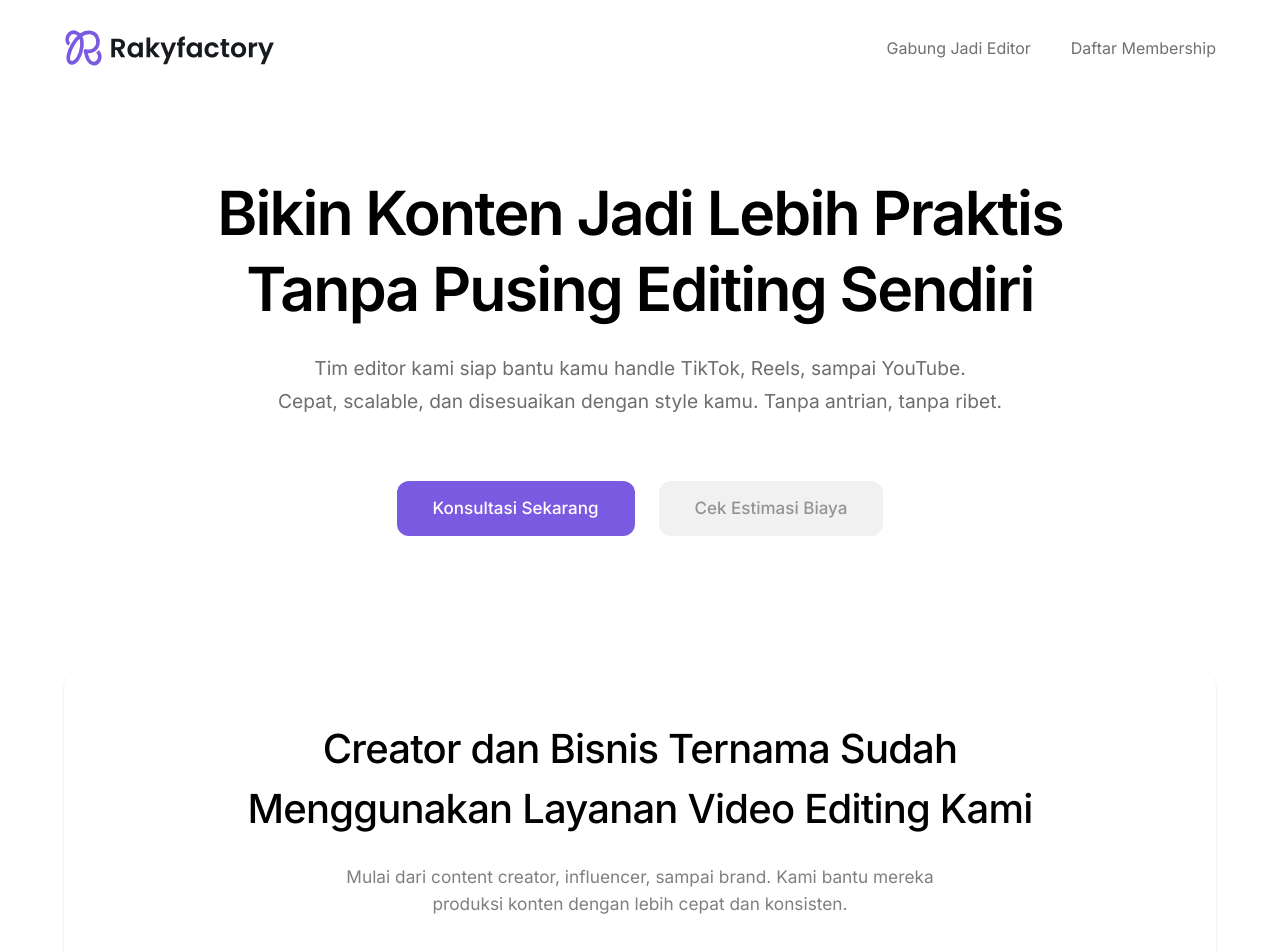
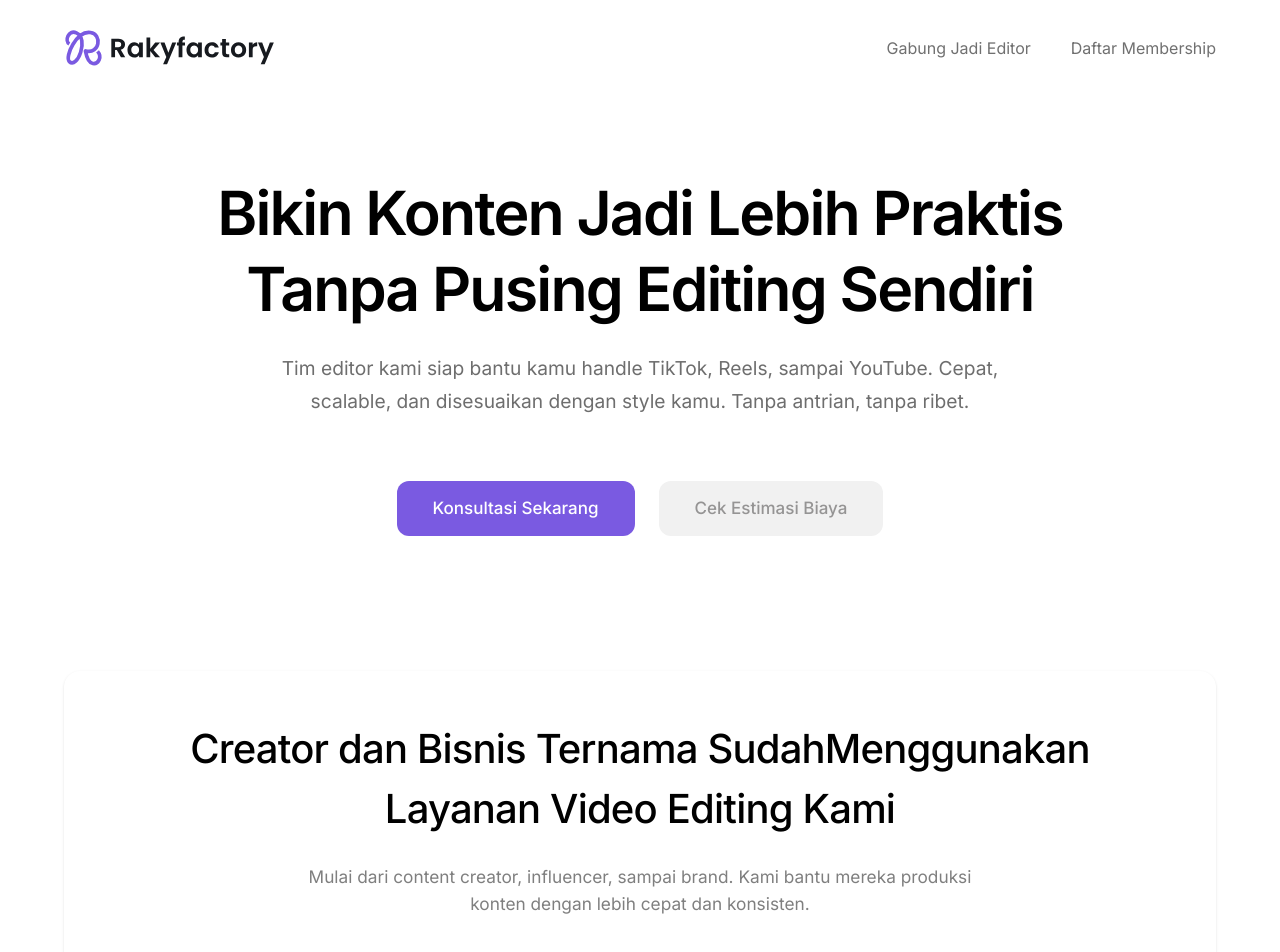
Before and after one commit to Kahvi1/raky-frontend, a React (Vite) app: page / in a window 1280 px wide. Shown: the top 952 px of the page. Built offline with nearby package versions, Linux system fonts and the light colour scheme.

Commit message:
fix: breakpoints for ResponsiveBreak

```diff
--- a/src/components/Feature1.jsx
+++ b/src/components/Feature1.jsx
@@ -16,7 +16,7 @@ export default function Feature1() {
     <section id="feature_1" className="w-full bg-white pt-[64px] pb-[48px] px-6 sm:pt-[76px] sm:pb-[56px] lg:pt-[96px] lg:pb-[76px]">
       <div className="flex flex-col px-[20px] py-[40px] md:p-[32px] lg:p-[48px] rounded-2xl text-center max-w-6xl mx-auto shadow-sm shadow-black/10">
         <h2 className="mb-[24px] font-[500] text-black text-[clamp(1.4rem,4.3vw,2.5rem)] tracking-[-0.02em]">Creator dan Bisnis Ternama Sudah<ResponsiveBreak />Menggunakan Layanan Video Editing Kami</h2>
-        <p className="mb-[40px] text-black/50 max-w-2xl mx-auto text-[clamp(1.05rem,1.35vw,1.2rem)] leading-[1.6]">Mulai dari content creator, influencer, sampai brand. Kami bantu mereka<ResponsiveBreak />produksi konten dengan lebih cepat dan konsisten.</p>
+        <p className="mb-[40px] text-black/50 max-w-2xl mx-auto text-[clamp(1.05rem,1.35vw,1.2rem)] leading-[1.6]">Mulai dari content creator, influencer, sampai brand. Kami bantu mereka<ResponsiveBreak breakpoint='md' />produksi konten dengan lebih cepat dan konsisten.</p>
         <div className="flex items-center mx-auto">
           <div className="flex">
             {creators.map((src, i) => (
--- a/src/components/Feature4.jsx
+++ b/src/components/Feature4.jsx
@@ -25,7 +25,7 @@ export default function Feature4() {
             Berbagai Style Konten Sudah Kami Kerjakan
           </h2>
           <p className='mx-auto max-w-6xl text-[clamp(1.05rem,1.35vw,1.2rem)] leading-[1.6] text-black/50'>
-            Mulai dari konten edukasi, storytelling, sampai konten jualan. Semua kami sesuaikan dengan<ResponsiveBreak />karakter brand atau personal kamu.
+            Mulai dari konten edukasi, storytelling, sampai konten jualan. Semua kami sesuaikan dengan<ResponsiveBreak breakpoint='md' />karakter brand atau personal kamu.
           </p>
         </div>
 
--- a/src/components/Feature5.jsx
+++ b/src/components/Feature5.jsx
@@ -12,7 +12,7 @@ export default function Feature5() {
             Cek Estimasi Biaya Editing Kamu
           </h2>
           <p className='mx-auto max-w-2xl text-[clamp(1.05rem,1.35vw,1.2rem)] leading-[1.6] text-black/50'>
-            Pilih format, atur durasi, dan sesuaikan kecepatan pengerjaan.<ResponsiveBreak />Semua transparan tanpa biaya tersembunyi.
+            Pilih format, atur durasi, dan sesuaikan kecepatan pengerjaan.<ResponsiveBreak breakpoint='md' />Semua transparan tanpa biaya tersembunyi.
           </p>
         </div>
 
--- a/src/components/FinalCta.jsx
+++ b/src/components/FinalCta.jsx
@@ -11,7 +11,7 @@ export default function FinalCta() {
               Jadi Member untuk Layanan Prioritas
             </h2>
             <p className='mx-auto mb-9 max-w-2xl text-[clamp(1.05rem,1.35vw,1.2rem)] leading-[1.65] text-white/90 sm:mb-10'>
-              Draft siap dalam 24 jam, akses ke editor khusus, dashboard order,<ResponsiveBreak />hak owning content, dan benefit membership lainnya.
+              Draft siap dalam 24 jam, akses ke editor khusus, dashboard order,<ResponsiveBreak breakpoint='md' />hak owning content, dan benefit membership lainnya.
             </p>
 
             <button
--- a/src/components/Hero.jsx
+++ b/src/components/Hero.jsx
@@ -4,8 +4,8 @@ import { ResponsiveBreak } from './ui/ResponsiveBreak.jsx'
 export default function HeroSection() {
   return (
     <header className="flex flex-col items-center bg-white text-center px-6 pt-[clamp(5rem,6vw,6rem)] pb-[clamp(1.25rem,3vw,3rem)] max-w-6xl mx-auto">
-      <h1 className="text-[clamp(1.7rem,6.2vw,3.8rem)] leading-[1.25] mb-6 font-[600] max-w-[25ch] tracking-[-0.03em]">Bikin Konten Jadi Lebih Praktis<ResponsiveBreak />Tanpa Pusing Editing Sendiri</h1>
-      <p className="text-[#6E6E6E] text-[clamp(0.9rem,1.5vw,1.3rem)] max-w-[50ch] md:max-w-[60ch] mx-auto leading-[1.72] mb-6 md:mb-8">Tim editor kami siap bantu kamu handle TikTok, Reels, sampai YouTube.<br className='hidden lg:block' />Cepat, scalable, dan disesuaikan dengan style kamu. Tanpa antrian, tanpa ribet.</p>
+      <h1 className="text-[clamp(1.7rem,6.2vw,3.8rem)] leading-[1.25] mb-6 font-[600] max-w-[25ch] tracking-[-0.03em]">Bikin Konten Jadi Lebih Praktis<ResponsiveBreak breakpoint='md'/>Tanpa Pusing Editing Sendiri</h1>
+      <p className="text-[#6E6E6E] text-[clamp(0.9rem,1.5vw,1.3rem)] max-w-[50ch] md:max-w-[60ch] mx-auto leading-[1.72] mb-6 md:mb-8">Tim editor kami siap bantu kamu handle TikTok, Reels, sampai YouTube.<ResponsiveBreak breakpoint='md' />Cepat, scalable, dan disesuaikan dengan style kamu. Tanpa antrian, tanpa ribet.</p>
       <div className="flex flex-col md:flex-row gap-4 lg:gap-6 justify-center mt-4 md:mt-[clamp(1.25rem,2.4vw,2rem)]">
         <button onClick={handleSoon} className="rounded-xl bg-raky-purple text-white font-medium py-[12px] px-[28px] text-[15px] lg:py-[15px] lg:px-[36px] lg:text-[17px] min-w-[220px] cursor-pointer">Konsultasi Sekarang</button>
         <button onClick={handleSoon} className="rounded-xl text-[#959494] bg-[#F1F1F1] font-medium py-[12px] px-[28px] text-[15px] lg:py-[15px] lg:px-[36px] lg:text-[17px] min-w-[220px] cursor-pointer">Cek Estimasi Biaya</button>
```
